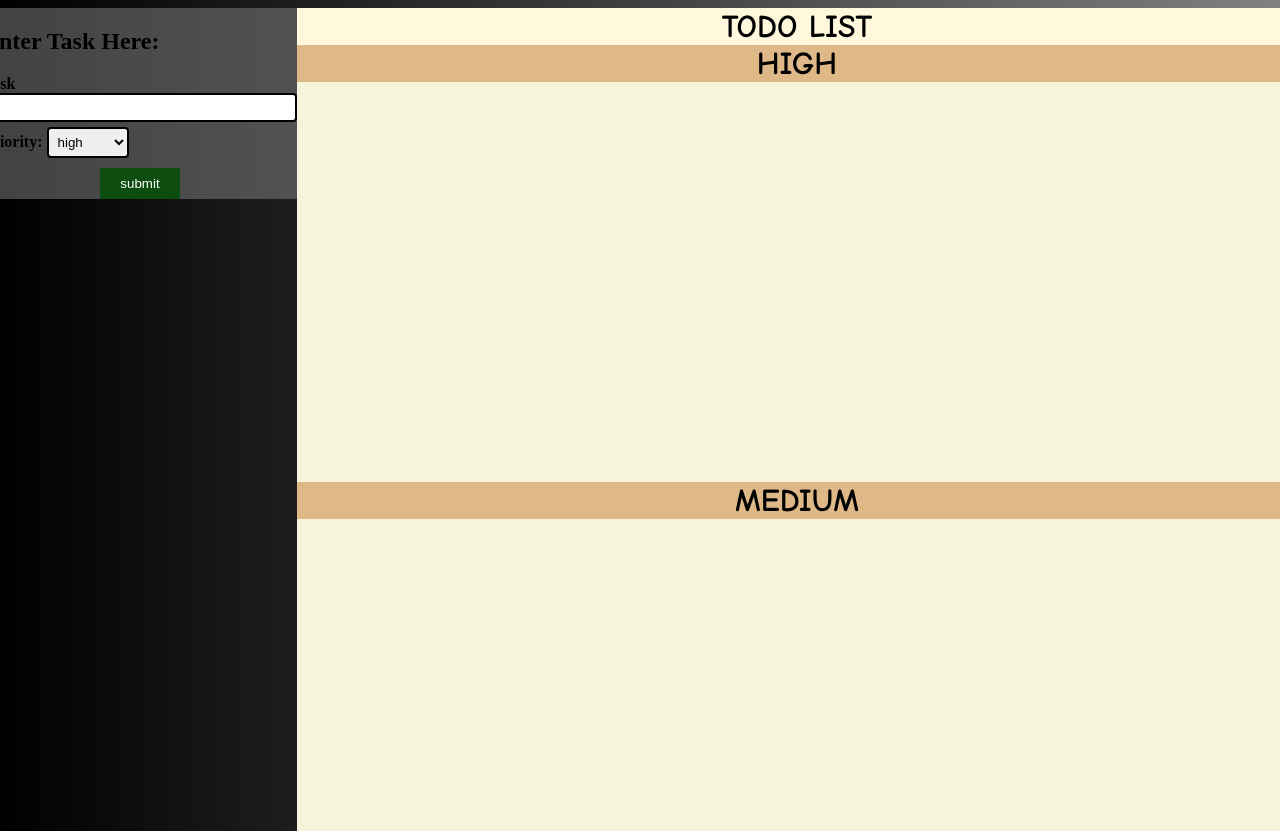
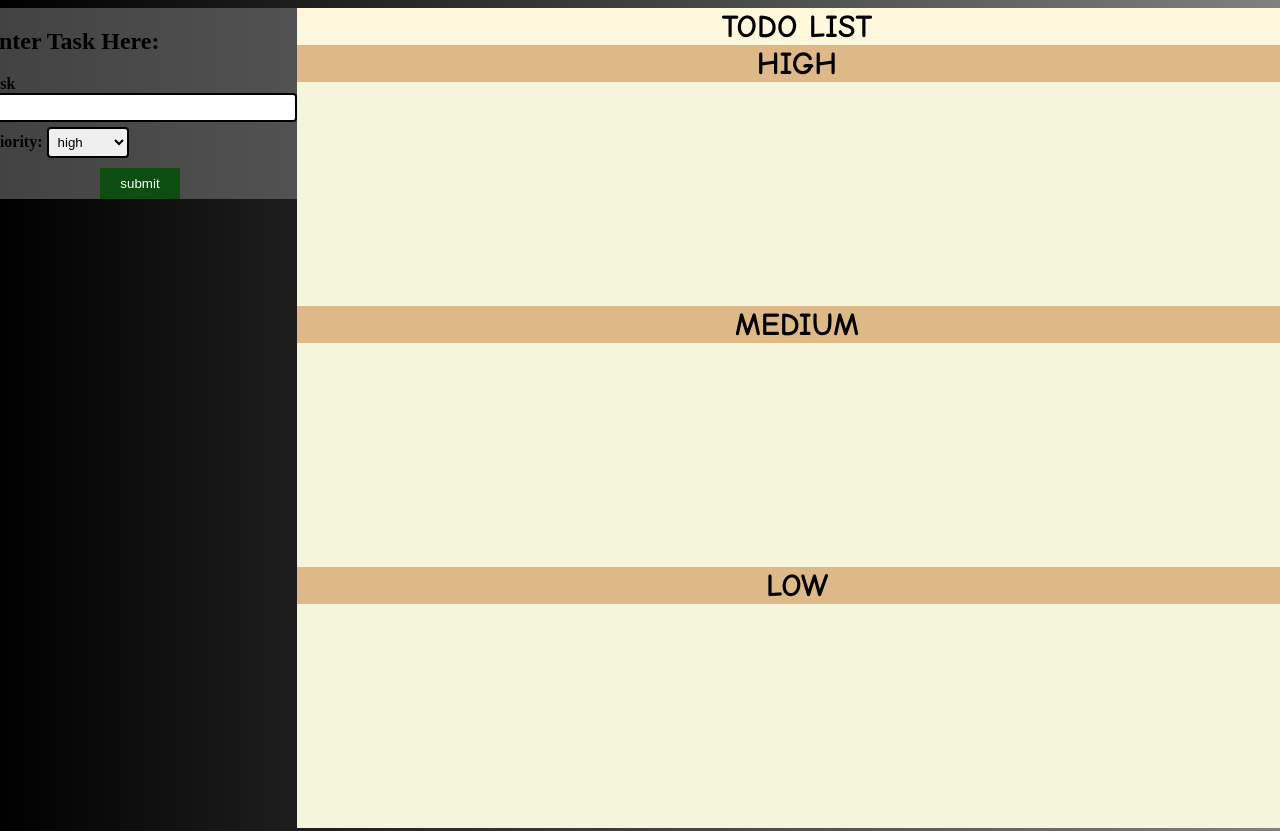
Before and after one commit to Jespinola777/MVP-project, a website: page public/index.html in a window 1280 px wide. Shown: the top 831 px of the page. Drawn offline with nearby package versions, Linux system fonts and the light colour scheme; no server answers.

Commit message:
done actually i promise

```diff
--- a/public/style.css
+++ b/public/style.css
@@ -13,10 +13,10 @@ body {
   margin-right: auto;
   margin-left: auto;
   background-color: beige;
-  height: 400px;
+  height: 28vh;
   width: 1000px;
   overflow-y: auto;
-  overflow-x: auto;
+  overflow-x: hidden;
 }
 .inputbox {
   margin-bottom: auto;
@@ -68,6 +68,7 @@ h1 {
   justify-content: center;
   height: 50px;
   margin-left: 10px;
+  margin-right: 25px;
   background: none;
   border: none;
   padding: 0;
```
